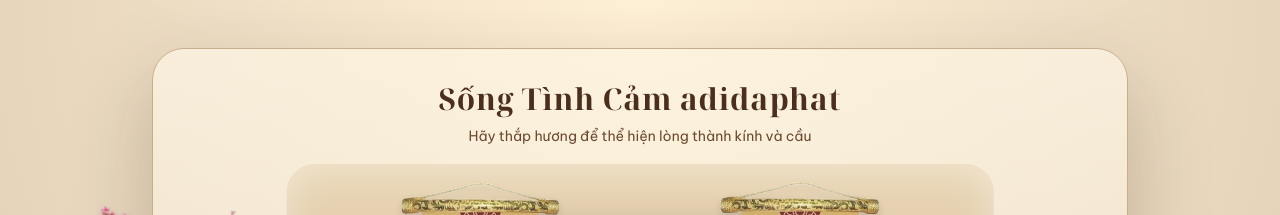
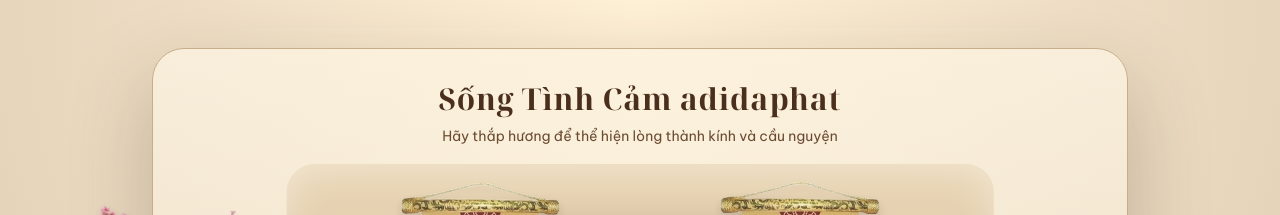
Before and after one commit to UncPham/stc_pray, a Next.js app: page / in a window 1280 px wide. Shown: the top 215 px of the page. Built offline with nearby package versions, Linux system fonts and the light colour scheme.

Commit message:
Update prayer text for clarity in user instructions

```diff
--- a/src/app/page.tsx
+++ b/src/app/page.tsx
@@ -188,7 +188,7 @@ export default function Home() {
                   Sống Tình Cảm adidaphat
                 </div>
                 <p className="max-w-xl text-xs text-[#6a4b32] sm:text-sm leading-relaxed">
-                  Hãy thắp hương để thể hiện lòng thành kính và cầu
+                  Hãy thắp hương để thể hiện lòng thành kính và cầu nguyện
                 </p>
               </div>
 
```
